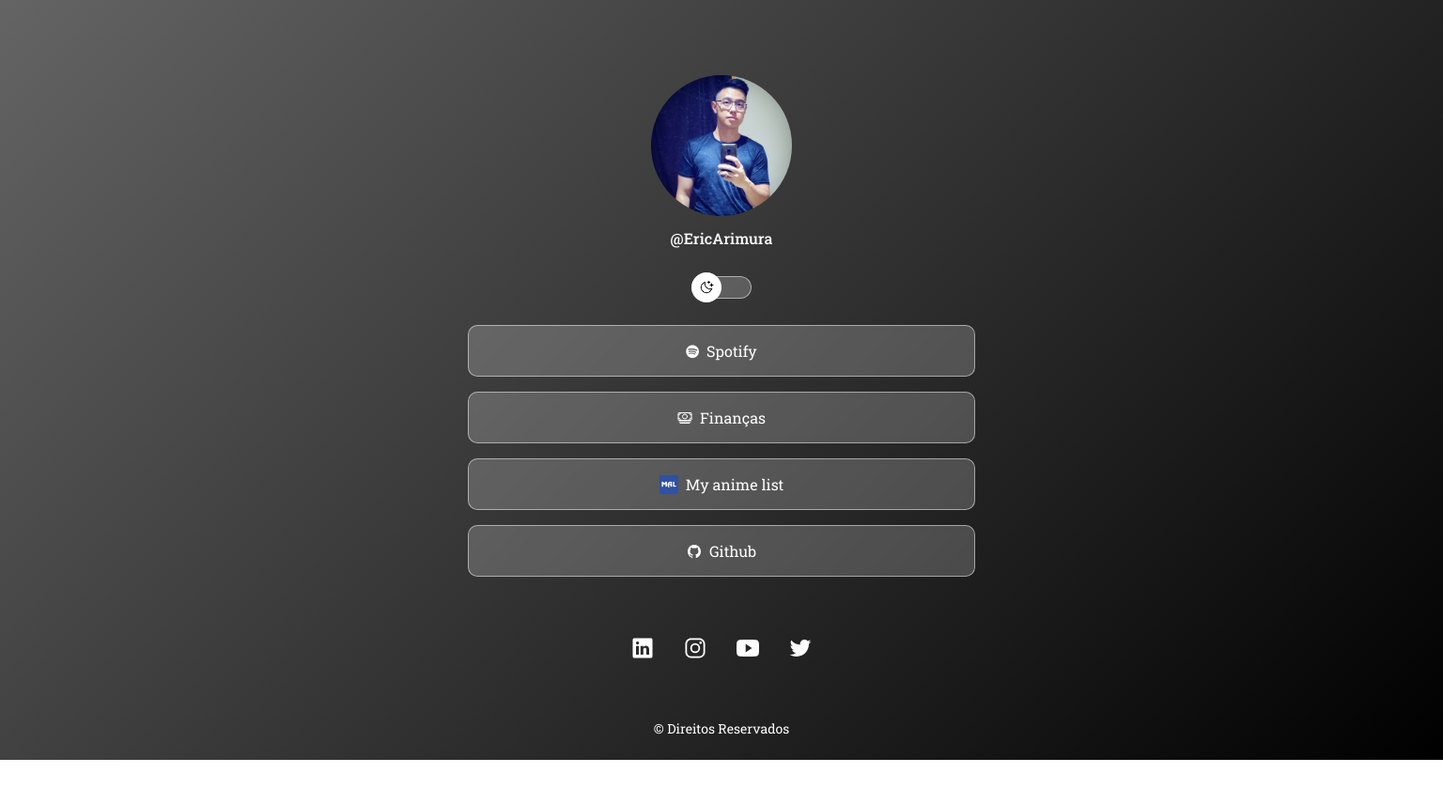
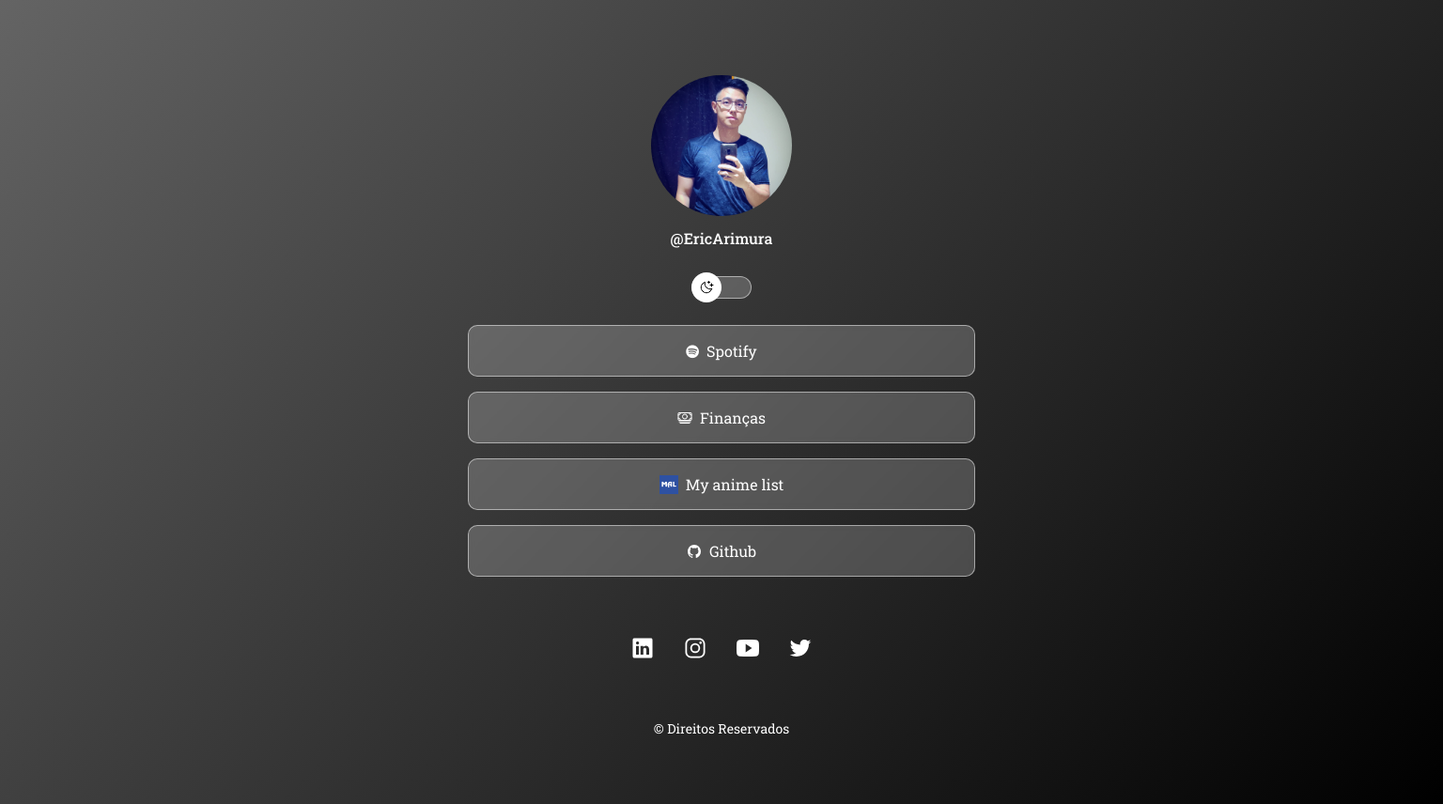
Before and after one commit to EricArimura/projeto-links, a plain HTML site: page index.html in a window 1536 px wide. Shown: the whole page at 94% size. Before the commit the page ends 809 px from the top, so only its background shows below. Drawn offline with nearby package versions, Linux system fonts and the light colour scheme.

Commit message:
add media queries

```diff
--- a/style.css
+++ b/style.css
@@ -34,7 +34,7 @@ body {
     var(--bg-color1),
     var(--bg-color2),
     var(--bg-color3)
-  );
+  ) no-repeat top center/cover;
 }
 
 body * {
@@ -180,3 +180,10 @@ footer {
   text-align: center;
   font-size: 14px;
 }
+
+/* media queries */
+@media (min-width: 1440px) {
+  body {
+    height: 100vh;
+  }
+}
```
